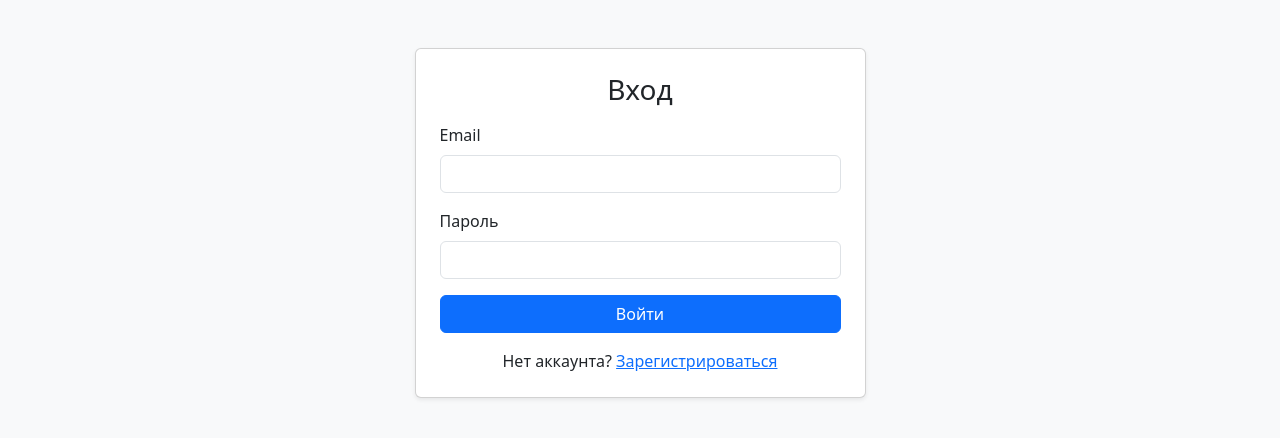
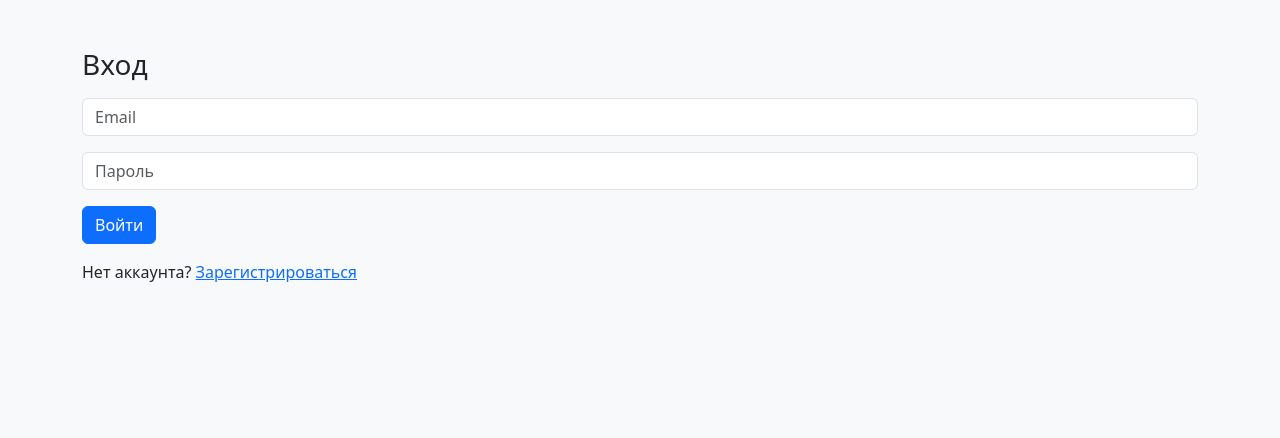
Before and after one commit to rabocijdla-collab/loving.testing, a Flask app: page /login in a window 1280 px wide. Shown: the top 438 px of the page. Run offline with Flask 3, Linux system fonts and the light colour scheme.

Commit message:
Update login.html

```diff
--- a/templates/login.html
+++ b/templates/login.html
@@ -8,28 +8,14 @@
 </head>
 <body class="bg-light">
 <div class="container py-5">
-  <div class="row justify-content-center">
-    <div class="col-md-5">
-      <div class="card shadow-sm p-4">
-        <h3 class="mb-3 text-center">Вход</h3>
-        {% if error %}<div class="alert alert-danger">{{ error }}</div>{% endif %}
-        <form method="post">
-          <div class="mb-3">
-            <label class="form-label">Email</label>
-            <input type="email" class="form-control" name="email" required>
-          </div>
-          <div class="mb-3">
-            <label class="form-label">Пароль</label>
-            <input type="password" class="form-control" name="password" required>
-          </div>
-          <button class="btn btn-primary w-100">Войти</button>
-        </form>
-        <div class="text-center mt-3">
-          Нет аккаунта? <a href="{{ url_for('register') }}">Зарегистрироваться</a>
-        </div>
-      </div>
-    </div>
-  </div>
+  <h3 class="mb-3">Вход</h3>
+  {% if error %}<div class="alert alert-danger">{{ error }}</div>{% endif %}
+  <form method="post">
+    <div class="mb-3"><input type="email" name="email" class="form-control" placeholder="Email" required></div>
+    <div class="mb-3"><input type="password" name="password" class="form-control" placeholder="Пароль" required></div>
+    <button class="btn btn-primary">Войти</button>
+  </form>
+  <p class="mt-3">Нет аккаунта? <a href="{{ url_for('register') }}">Зарегистрироваться</a></p>
 </div>
 </body>
 </html>
```
